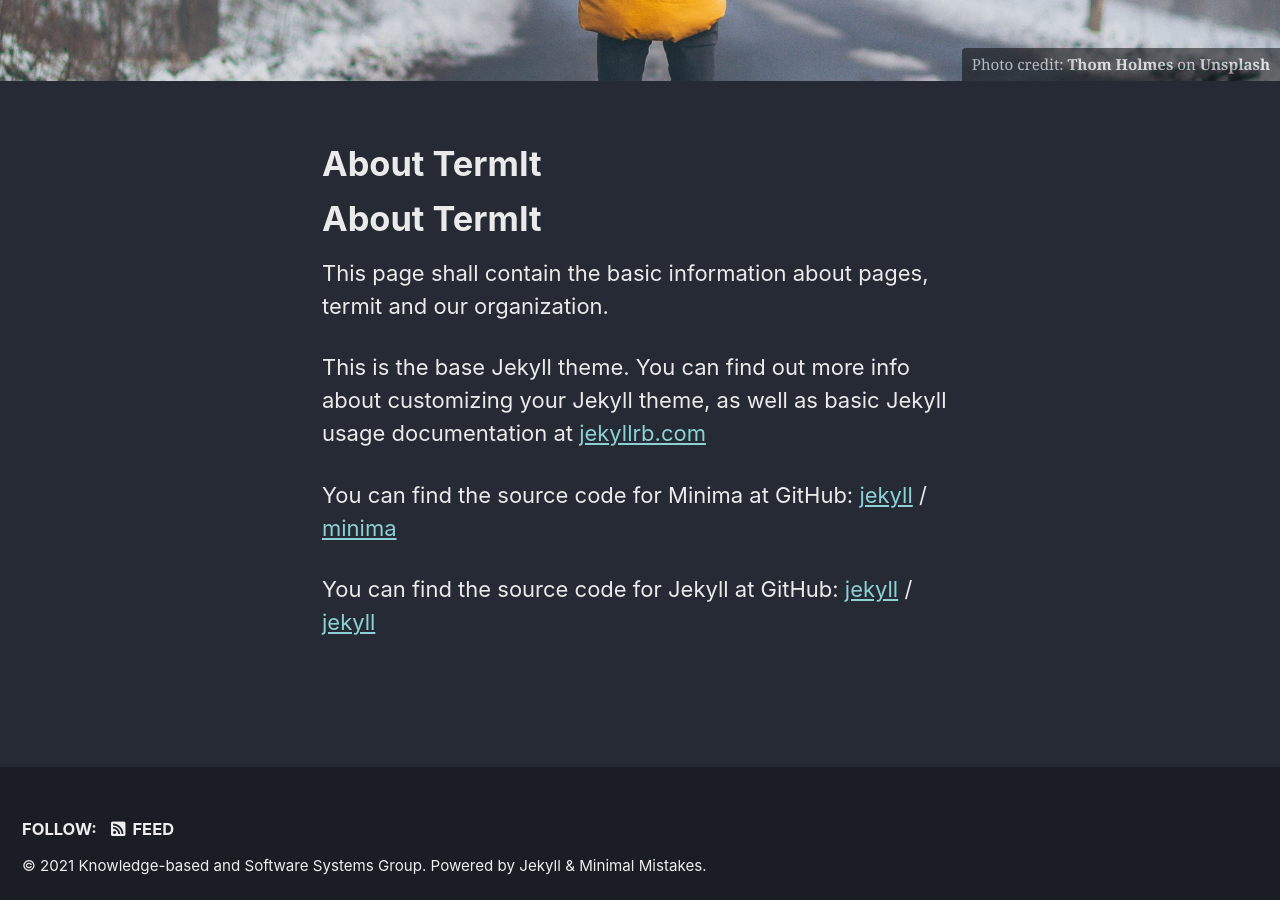
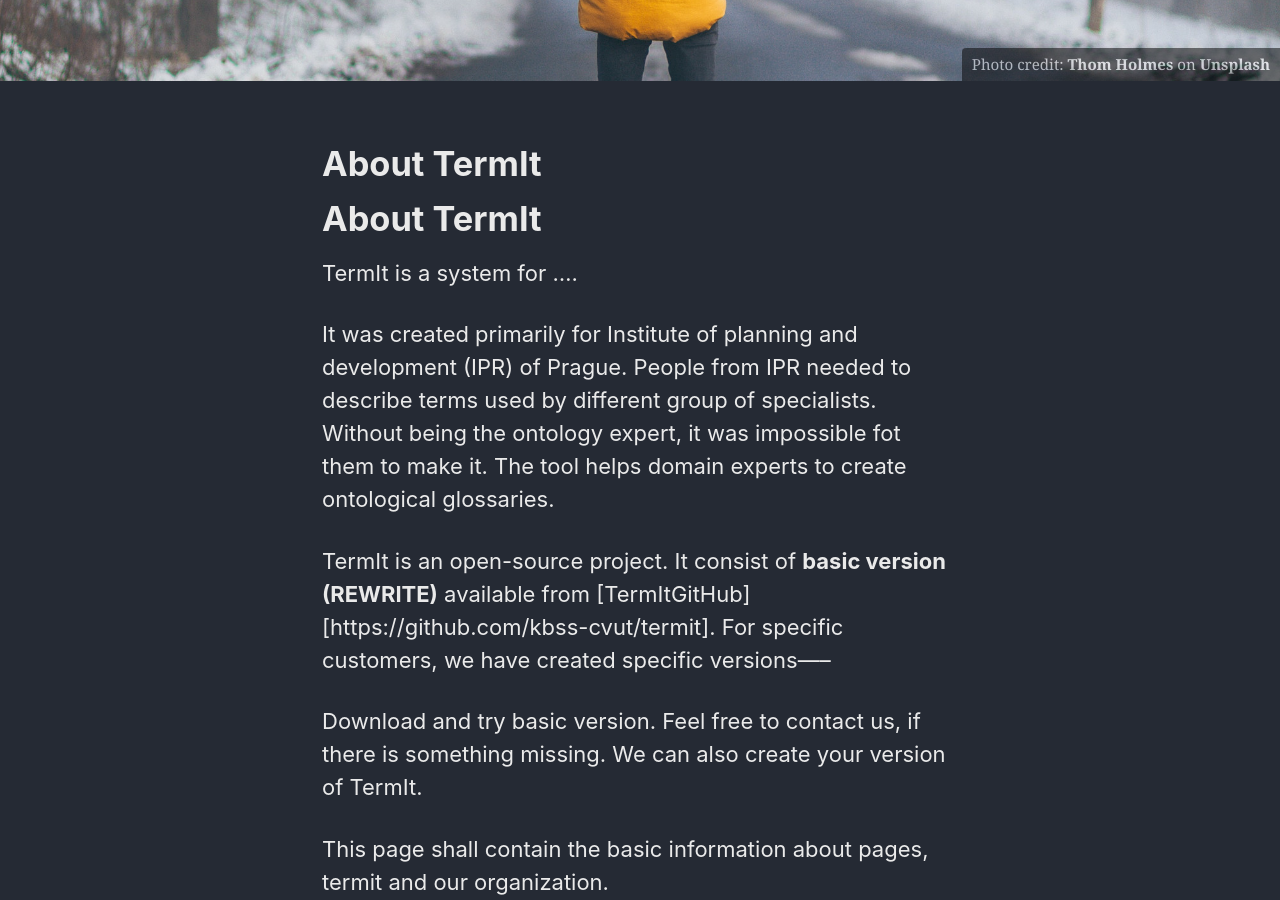
Before and after one commit to kbss-cvut/termit-web, a Jekyll site: the page built from _pages/about.markdown, in a window 1280 px wide and 900 px high, scrolled down 402 px. Built offline with Jekyll 4.4.1, drawn with Linux system fonts in a browser that asks for light colours; cached includes are drawn as plain includes; our own code applies the rules of GitHub Pages for plain Markdown files.

Commit message:
Changes in termit development approach

```diff
--- a/_pages/about.markdown
+++ b/_pages/about.markdown
@@ -8,6 +8,15 @@ header:
 ---
 
 # About TermIt
+
+TermIt is a system for ....
+
+It was created primarily for Institute of planning and development (IPR) of Prague. People from IPR needed to describe terms used by different group of specialists. Without being the ontology expert, it was impossible fot them to make it. The tool helps domain experts to create ontological glossaries.
+
+TermIt is an open-source project. It consist of **basic version (REWRITE)** available from [TermItGitHub][https://github.com/kbss-cvut/termit]. For specific customers, we have created specific versions-----
+
+Download and try  basic version. Feel free to contact us, if there is something missing. We can also create your version of TermIt.
+
 This page shall contain the basic information about pages, termit and our organization.
 
 
--- a/_pages/deployments.markdown
+++ b/_pages/deployments.markdown
@@ -27,7 +27,9 @@ feature_row2:
     url: /link-na-kodi
 ---
 # Running deployments
-This page displays current deployments. Some bullshity text about how we totaly rock in running developments.
+This page displays current deployments.
+
+TermIt is partly modular system and we can deploy it specifically for your needs.
 
 {% include feature_row type="right"%}
 {% include feature_row id="feature_row2" type="left"%}
```
Also changed, not shown: README.md.
